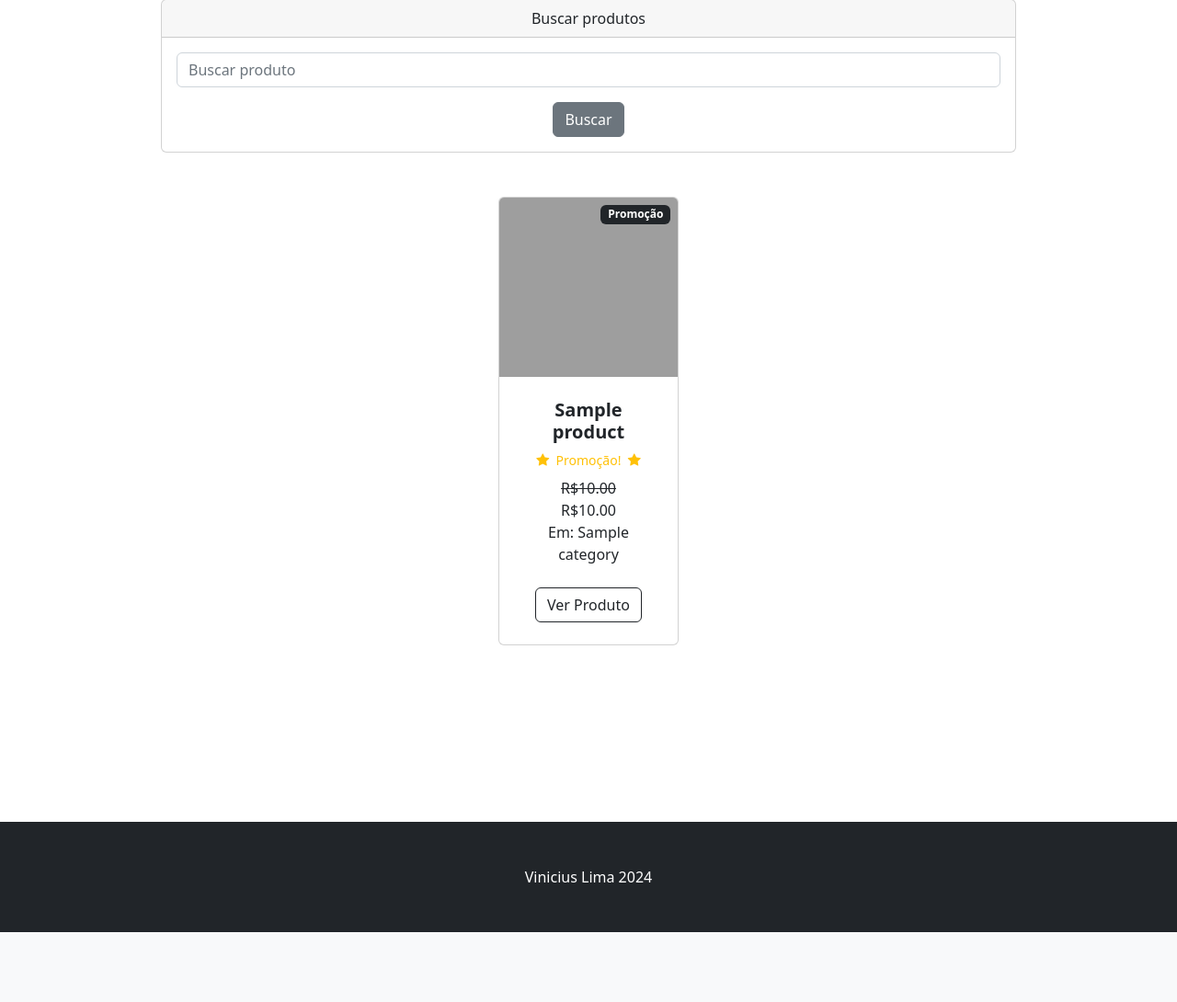
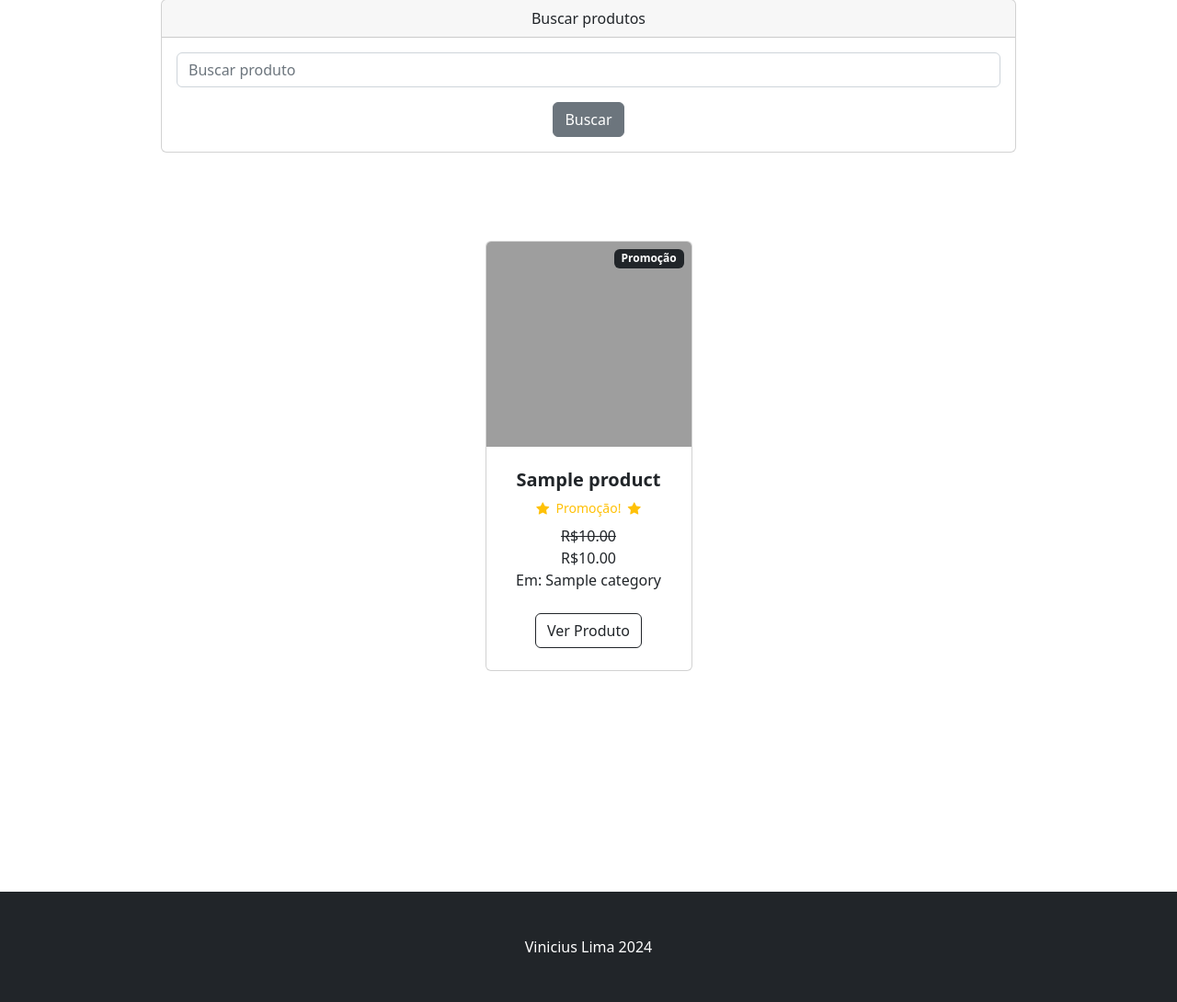
Before and after one commit to vlcp197/django-ecommerce, a Django app: template store/templates/search.html in a window 1280 px wide. Shown: the part 402-1492 px from the top of the page at 92% size. Before the commit the page ends 1416 px from the top, so only its background shows below. Run offline with Django 5.2, Linux system fonts and the light colour scheme; the template is opened without the code that fills it: values that come from a table or form of the project are taken from there, others are empty; tables that the repository leaves empty hold one stand-in row (values such as "Sample post"); some libraries are stand-ins or nearby versions; grey boxes are pictures that could not be loaded.

Commit message:
Fix card size inside column

```diff
--- a/store/templates/search.html
+++ b/store/templates/search.html
@@ -9,11 +9,11 @@
         </div>
     </div>
 </header>
+
 <div class="container">
     <div class="row">
         <center>
             <div class="col-10">
-
                 <br><br>
                 <div class="card">
                     <div class="card-header">
@@ -29,14 +29,20 @@
                         </form>
                     </div>
                 </div>
-                <br><br>
+            </div>
+        </center>
+    </div>
+</div>
+<section class="py-5">
+    <div class="container px-4 px-lg-5 mt-5">
         <div class="row gx-4 gx-lg-5 row-cols-2 row-cols-md-3 row-cols-xl-4 justify-content-center">
             {% if searched %}
             {% for product in searched %}
-                            {% if product.is_sale %}
             <div class="col mb-5">
                 <div class="card h-100">
-                                <div class="badge bg-dark text-white position-absolute" style="top: 0.5rem; right: 0.5rem">Promoção</div>
+                    {% if product.is_sale %}
+                    <div class="badge bg-dark text-white position-absolute" style="top: 0.5rem; right: 0.5rem">Promoção
+                    </div>
                     {% endif %}
                     <!-- Product image-->
                     <img class="card-img-top" src="https://picsum.photos/200" alt="..." />
@@ -69,8 +75,7 @@
                     </div>
                     <!-- Product actions-->
                     <div class="card-footer p-4 pt-0 border-top-0 bg-transparent">
-                        <div class="text-center">
-                            <a class="btn btn-outline-dark mt-auto" href="{%url 'product' product.id %}">Ver Produto</a>
+                        <div class="text-center"><a class="btn btn-outline-dark mt-auto" href="{%url 'product' product.id %}">Ver Produto</a></div>
                     </div>
                 </div>
             </div>
@@ -78,10 +83,7 @@
             {% endif %}
         </div>
     </div>
-    </center>
-</div>
-</div>
-</div>
+</section>
 <br><br><br><br><br><br>
 
 {% endblock 'content' %}
```
Lines whose indentation alone changed are shown as unchanged.
